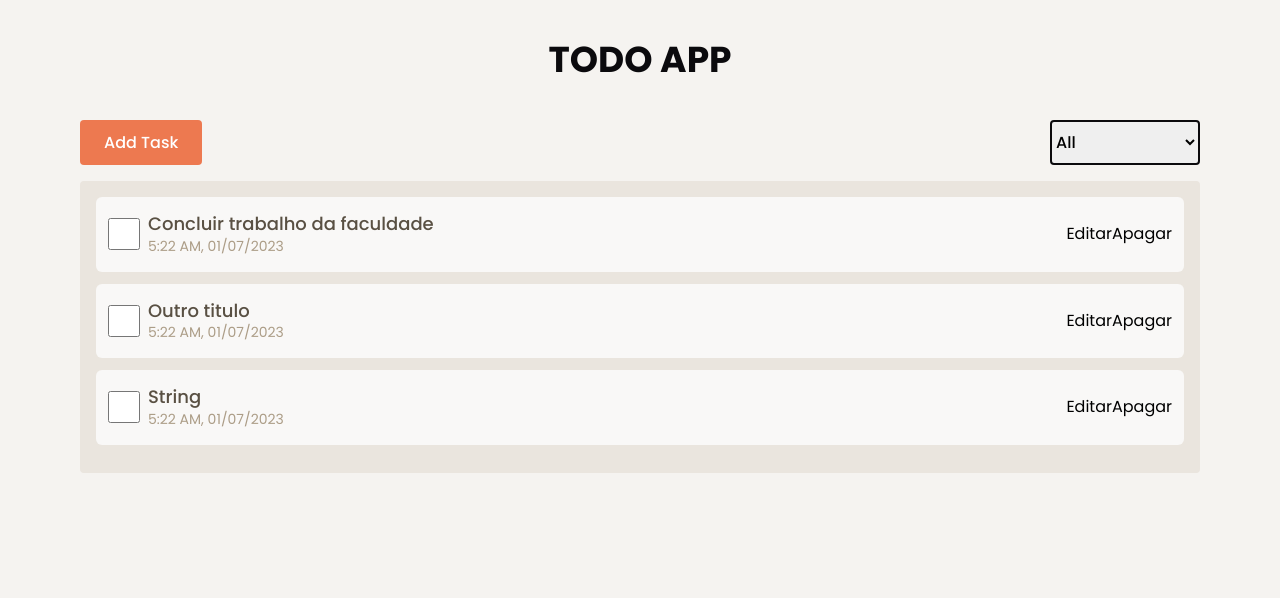
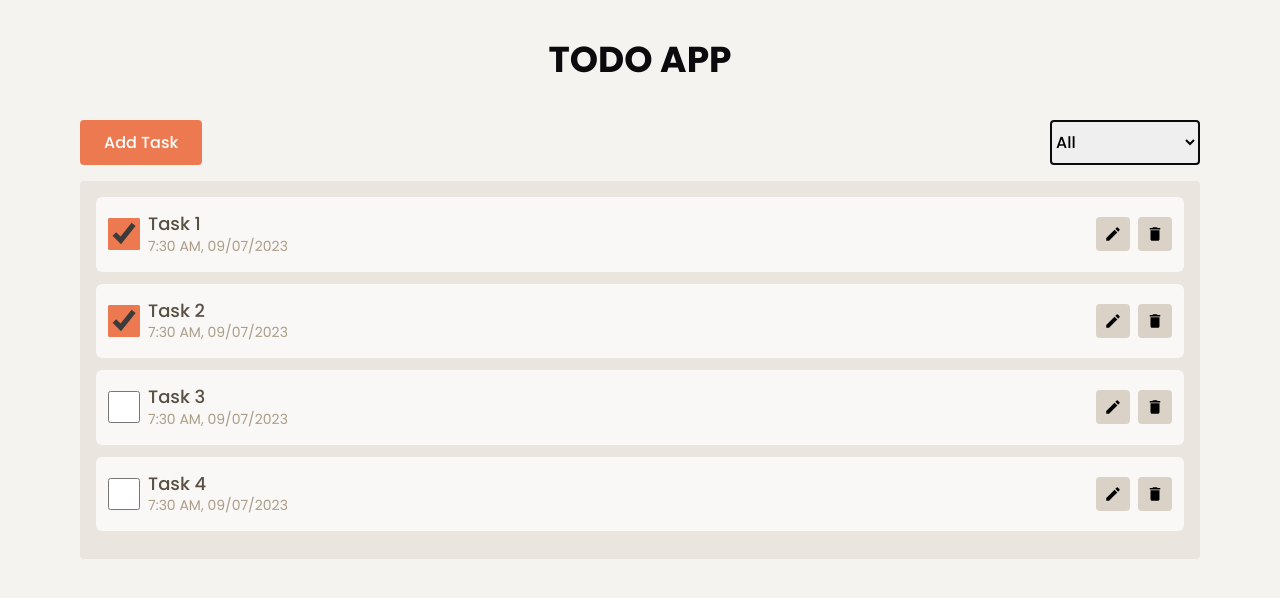
Before and after one commit to EnzoVieira/todo-app, a React (Vite) app: page / in a window 1280 px wide. Shown: the top 598 px of the page. Built offline with nearby package versions, Linux system fonts and the light colour scheme.

Commit message:
add: Can add tasks

```diff
--- a/package.json
+++ b/package.json
@@ -11,7 +11,8 @@
   },
   "dependencies": {
     "react": "^18.2.0",
-    "react-dom": "^18.2.0"
+    "react-dom": "^18.2.0",
+    "react-icons": "^4.10.1"
   },
   "devDependencies": {
     "@types/react": "^18.2.14",
--- a/src/App.tsx
+++ b/src/App.tsx
@@ -1,6 +1,22 @@
-import { TaskItem } from "./components/TaskItem"
+import { useState } from "react"
+import { TaskItem, TaskProps } from "./components/TaskItem"
+
+const arr: TaskProps[] = [
+  {id: 1, titulo: "Task 1", checked: true, date: "7:30 AM, 09/07/2023", status: "complete"},
+  {id: 2, titulo: "Task 2", checked: true, date: "7:30 AM, 09/07/2023", status: "complete"},
+  {id: 3, titulo: "Task 3", checked: false, date: "7:30 AM, 09/07/2023", status: "incomplete"},
+  {id: 4, titulo: "Task 4", checked: false, date: "7:30 AM, 09/07/2023", status: "incomplete"},
+]
 
 function App() {
+  const [taskList, setNewTaskList] = useState(arr)
+  const [selectStatus, setSelectStatus] = useState("all")
+
+  function onDelete(id: number) {
+    const newTaskList = taskList.filter(task => task.id != id)
+    setNewTaskList(newTaskList)
+  }
+
   return (
     <div className="w-full mx-auto max-w-6xl px-4 py-10">
       {/* TITULO */}
@@ -10,23 +26,35 @@ function App() {
       <div className="flex justify-between mt-10">
         <button
           className="bg-primary py-2 px-6 rounded font-medium text-white"
-          onClick={() => console.log("Apertou no botao")}
+          onClick={() => {
+            setNewTaskList([...taskList, {id: Math.random(), titulo: "Nova task", date: "", checked: false, status: "complete"}])
+          }}
         >
           Add Task
         </button>
 
-        <select className="py-2 rounded font-medium w-[150px] border-2 border-black outline-primary">
-          <option>All</option>
-          <option>Complete</option>
-          <option>Incomplete</option>
+        <select onChange={(event) => setSelectStatus(event.target.value)} className="py-2 rounded font-medium w-[150px] border-2 border-black outline-primary">
+          <option value="all">All</option>
+          <option value="complete">Complete</option>
+          <option value="incomplete">Incomplete</option>
         </select>
       </div>
 
       {/* LISTA */}
       <main className="bg-pampas-200 mt-4 p-4 rounded">
-        <TaskItem titulo="Concluir trabalho da faculdade" />
-        <TaskItem titulo="Outro titulo" />
-        <TaskItem titulo="String" />
+        <ul>
+          {taskList.map((task, index) =>
+            task.status == selectStatus ? (
+              <li key={index}>
+                <TaskItem task={task} onDelete={onDelete} />
+              </li>
+            ) : selectStatus == "all" ? (
+              <li key={index}>
+                <TaskItem task={task} onDelete={onDelete} />
+              </li>
+            ) : null
+          )}
+        </ul>
       </main>
     </div>
   )
--- a/src/components/TaskItem.tsx
+++ b/src/components/TaskItem.tsx
@@ -1,25 +1,43 @@
-type Props = {
+import {MdEdit, MdDelete} from "react-icons/md"
+
+export type TaskProps = {
+  id: number
   titulo: string
+  date: string
+  checked: boolean
+  status: "complete" | "incomplete"
 }
 
-export function TaskItem(props: Props) {
+type Props = {
+  task: TaskProps
+  onDelete: (id: number) => void
+}
+
+export function TaskItem({ task, onDelete }: Props) {
   return (
     <div className="flex justify-between bg-pampas-50 rounded-md px-3 py-4 items-center mb-3">
       <div className="flex items-center">
         <input
+          onChange={() => console.log("input")}
           className="h-8 w-8 accent-primary"
           type="checkbox"
+          checked={task.checked}
         />
 
         <div className="flex flex-col ml-2">
-          <strong className="font-medium text-pampas-900 text-lg leading-tight">{props.titulo}</strong>
-          <time className="text-pampas-500 text-sm">5:22 AM, 01/07/2023</time>
+          <strong className="font-medium text-pampas-900 text-lg leading-tight">{task.titulo}</strong>
+          <time className="text-pampas-500 text-sm">{task.date}</time>
         </div>
       </div>
 
       <div>
-        <button>Editar</button>
-        <button>Apagar</button>
+          <button className="bg-pampas-300 p-2 rounded">
+            <MdEdit size={18} />
+          </button>
+
+          <button onClick={() => onDelete(task.id)} className="bg-pampas-300 p-2 rounded ml-2">
+            <MdDelete size={18} />
+          </button>
       </div>
     </div>
   )
```
Also changed, not shown: 1 other file (tests, documents, lock files or other folders).
